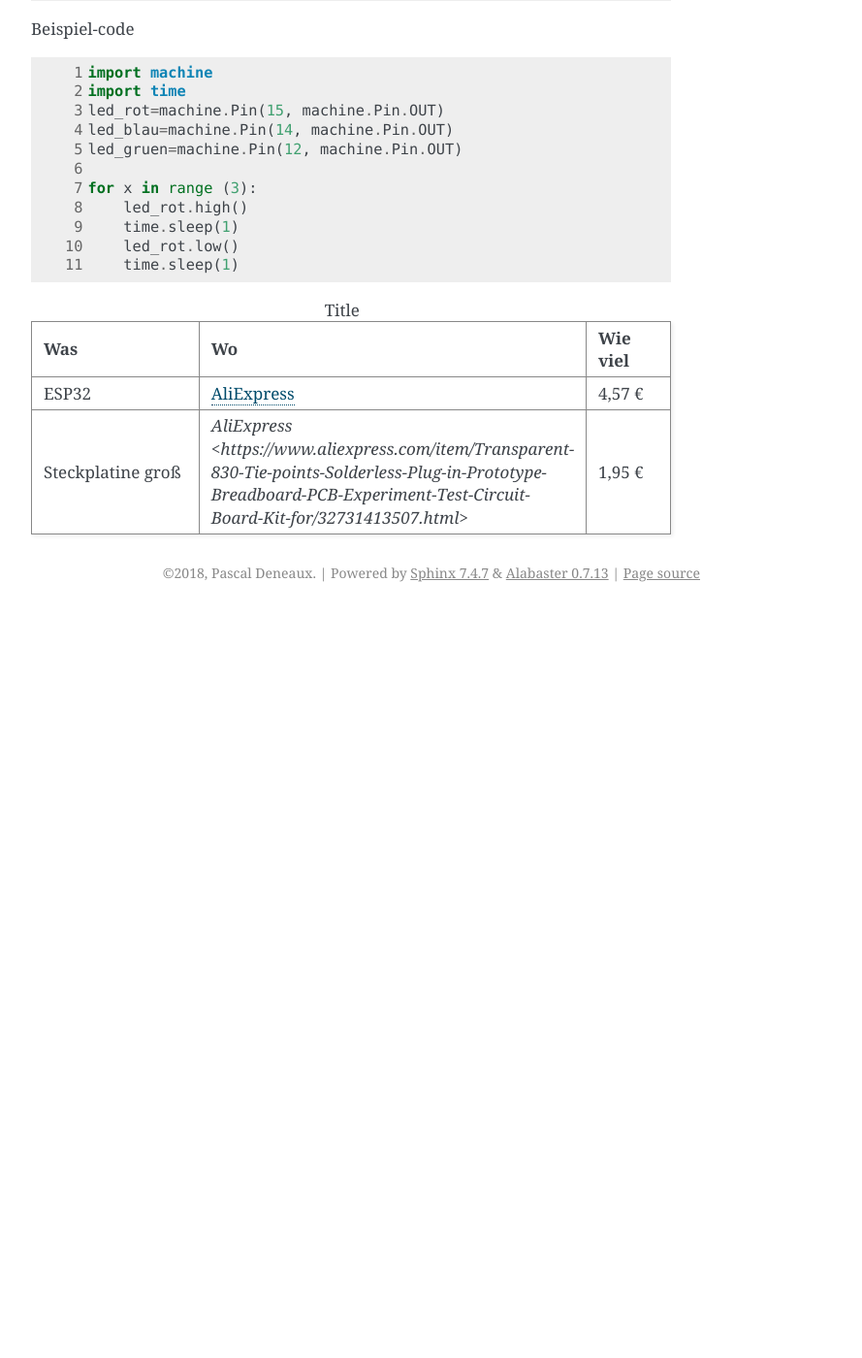
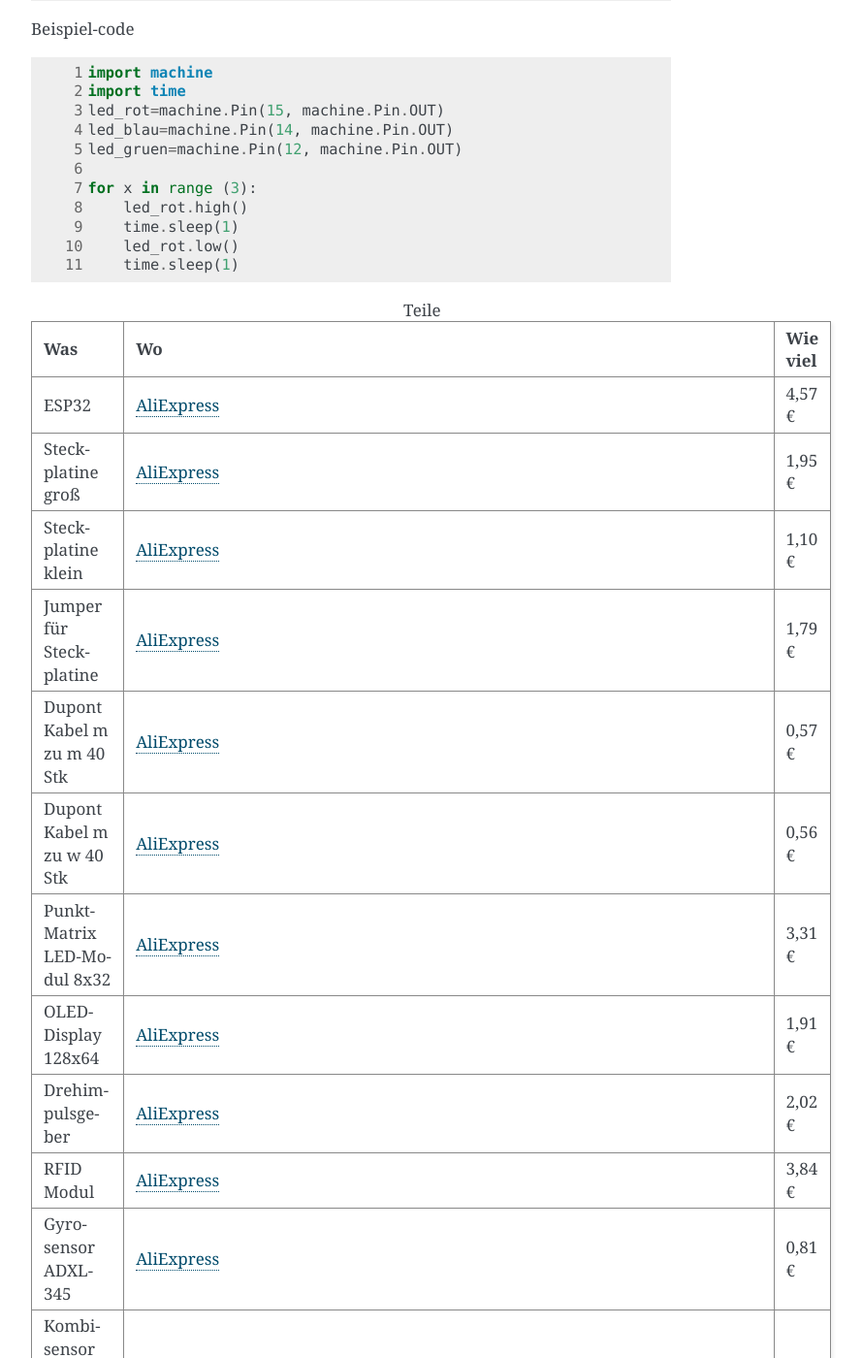
Before and after one commit to Tasm-Devil/Micropython-Tutorial-for-esp32, a Sphinx documentation site: the page built from docs/index.rst, in a window 1280 px wide and 1400 px high, scrolled down 845 px. Shown: the whole window at 97% size, without its empty margins (388-1277 px from the left). Built offline with Sphinx 7.4.7, drawn with Linux system fonts in a browser that asks for light colours; before the commit the page ends 1475 px from its top, so only the background shows below that; some of the changed text lies outside the part shown.

Commit message:
some minor changes

```diff
--- a/docs/index.rst
+++ b/docs/index.rst
@@ -49,7 +49,7 @@
        led_rot.low()
        time.sleep(1)
 
-.. list-table:: Title
+.. list-table:: Teile
    :widths: 50 30 20
    :header-rows: 1
 
@@ -60,5 +60,74 @@
      - `AliExpress <https://www.aliexpress.com/item/ESP32-ESP-32-ESP32S-ESP-32S-CP2102-Wireless-WiFi-Bluetooth-Development-Board-Micro-USB-Dual-Core/32867696371.html>`_
      - 4,57 €
    * - Steckplatine groß
-     - `AliExpress <https://www.aliexpress.com/item/Transparent-830-Tie-points-Solderless-Plug-in-Prototype-Breadboard-PCB-Experiment-Test-Circuit-Board-Kit-for/32731413507.html>`
+     - `AliExpress <https://www.aliexpress.com/item/Transparent-830-Tie-points-Solderless-Plug-in-Prototype-Breadboard-PCB-Experiment-Test-Circuit-Board-Kit-for/32731413507.html>`_
      - 1,95 €
+   * - Steckplatine klein
+     - `AliExpress <https://www.aliexpress.com/item/Quality-mini-bread-board-breadboard-8-5CM-x-5-5CM-400-holes/32341808359.html>`_
+     - 1,10 €
+   * - Jumper für Steckplatine
+     - `AliExpress <https://www.aliexpress.com/item/140Pcs-Lot-U-Shape-Shield-Solderless-Breadboard-Jumper-Cable-Wires-Kit-for-Arduino-Best-Quality/32230235592.html>`_
+     - 1,79 €
+   * - Dupont Kabel m zu m 40 Stk
+     - `AliExpress <https://www.aliexpress.com/item/40PCS-10CM-2-54MM-Row-Male-to-Male-Dupont-Cable-Breadboard-Jumper-Wire-For-arduino/32729488951.html>`_
+     - 0,57 €
+   * - Dupont Kabel m zu w 40 Stk
+     - `AliExpress <https://www.aliexpress.com/item/40PCS-Dupont-10CM-Male-To-Female-Jumper-Wire-Ribbon-Cable-for-Arduino/32728729872.html>`_
+     - 0,56 €
+   * - Punkt-Matrix LED-Modul 8x32
+     - `AliExpress <https://www.aliexpress.com/item/MAX7219-Dot-Matrix-Module-For-Arduino-Microcontroller-4-In-One-Display-with-5P-Line/32819783619.html>`_
+     - 3,31 €
+   * - OLED-Display 128x64
+     - `AliExpress <https://www.aliexpress.com/item/1pcs-0-96-blue-0-96-inch-OLED-module-New-128X64-OLED-LCD-LED-Display-Module/32643950109.html>`_
+     - 1,91 €
+   * - Drehimpulsgeber
+     - `AliExpress <https://www.aliexpress.com/item/Rotary-Encoder-Module-Brick-Sensor-Development-Round-Audio-Rotating-Potentiometer-Knob-Cap-for-Arduino/32822717070.html>`_
+     - 2,02 €
+   * - RFID Modul
+     - `AliExpress <https://www.aliexpress.com/item/1Set-PN532-NFC-RFID-Wireless-Module-V3-User-Kits-Reader-Writer-Mode-IC-S50-Card-PCB/32452824672.html>`_
+     - 3,84 €
+   * - Gyrosensor ADXL-345
+     - `AliExpress <https://www.aliexpress.com/item/GY-291-ADXL345-3-Axis-Digital-Gravity-Sensor-Acceleration-Module-Tilt-Sensor-For-Arduino-Free-Shipping/32279628901.html>`_
+     - 0,81 €
+   * - Kombisensor Farbe Entfernung Geste
+     - `AliExpress <https://www.aliexpress.com/item/1-pcs-DIY-Mall-RGB-Gesture-Sensor-APDS-9960-ADPS-9960-for-Arduino-I2C-Interface-3/32757482958.html>`_
+     - 2,17 €
+   * - Kombisensor Luftfeuchte Baro Temp
+     - `AliExpress <https://www.aliexpress.com/item/High-Accuracy-BME280-Digital-Sensor-Temperature-Humidity-Barometric-Pressure-Sensor-Module-GY-BME280-I2C-SPI-1/32672210336.html>`_
+     - 2,75 €
+   * - Helligkeitssensor
+     - `AliExpress <https://www.aliexpress.com/item/Free-Shipping-GY-302-BH1750-BH1750FVI-light-intensity-illumination-module-3V-5V-We-are-the-manufacturer/32573189452.html>`_
+     - 1,02 €
+   * - PIR Bewegungssensor
+     - `AliExpress <https://www.aliexpress.com/item/Mini-IR-Pyroelectric-Infrared-PIR-Motion-Human-Sensor-Automatic-Detector-Module-high-reliability-12mm-x-25mm/32749737125.html>`_
+     - 1,75 €
+   * - Reedschalter
+     - `AliExpress <https://www.aliexpress.com/item/10pcs-Reed-Switch-2-14mm-Magnetic-Control-Switch-Green-Glass-Reed-Switches-Glass-Normally-Open-Contact/32424207994.html>`_
+     - 0,23 €
+   * - Bodenfeuchtesensor
+     - `AliExpress <https://www.aliexpress.com/item/Smart-Electronics-Soil-Moisture-Hygrometer-Detection-Humidity-Sensor-Module-For-arduino-Development-Board-DIY-Robot-Smart/32562744759.html>`_
+     - 0,47 €
+   * - Wasser-Sensor
+     - `AliExpress <https://www.aliexpress.com/item/Free-shipping-Water-Sensor-for-Arduino-water-droplet-detection-depth-with-demo-code/32280702980.html>`_
+     - 0,21 €
+   * - 5 Drucktaster
+     - `AliExpress <https://www.aliexpress.com/item/Free-shipping-25PCS-Tactile-Push-Button-Switch-Momentary-12-12-7-3MM-Micro-switch-button-25PCS/32803137574.html>`_
+     - 0,73 €
+   * - 2 LDR Photodiode
+     - `AliExpress <https://www.aliexpress.com/item/50PCS-LDR-Photo-Light-Sensitive-Resistor-Photoelectric-Photoresistor-5528-GL5528/32668713683.html>`_
+     - 0,04 €
+   * - Keramik Pinzette
+     - `AliExpress <https://www.aliexpress.com/item/1pc-Anti-acid-Ceramic-Tipped-Stainless-Steel-Tweezer-Fine-Pointed-Tips-with-Heat-Resistance-130x10mm/32852192364.html>`_
+     - 1,19 €
+   * - RGB-LED gemeinsame Anode
+     - `AliExpress <https://www.aliexpress.com/item/50Pcs-5mm-4pin-RGB-Tri-Color-Common-Anode-LED-Red-Green-Blue/1852144523.html>`_
+     - 0,05 €
+   * - Wisent Organizer 3 Plus
+     - `Bauhaus <https://www.bauhaus.info/kleinteilemagazine-sichtlagerkaesten/wisent-organizer-3-68/p/20319856>`_
+     - 7,95 €
+   * - Magnet 10x2mm
+     - `Amazon <https://www.amazon.de/dp/B06X977K8L/ref=psdc_340675011_t2_B00PACHAM4>`
+     - 0,20 €
+   * - Diverse Widerstände und Kondensatoren
+     -
+     -
```
